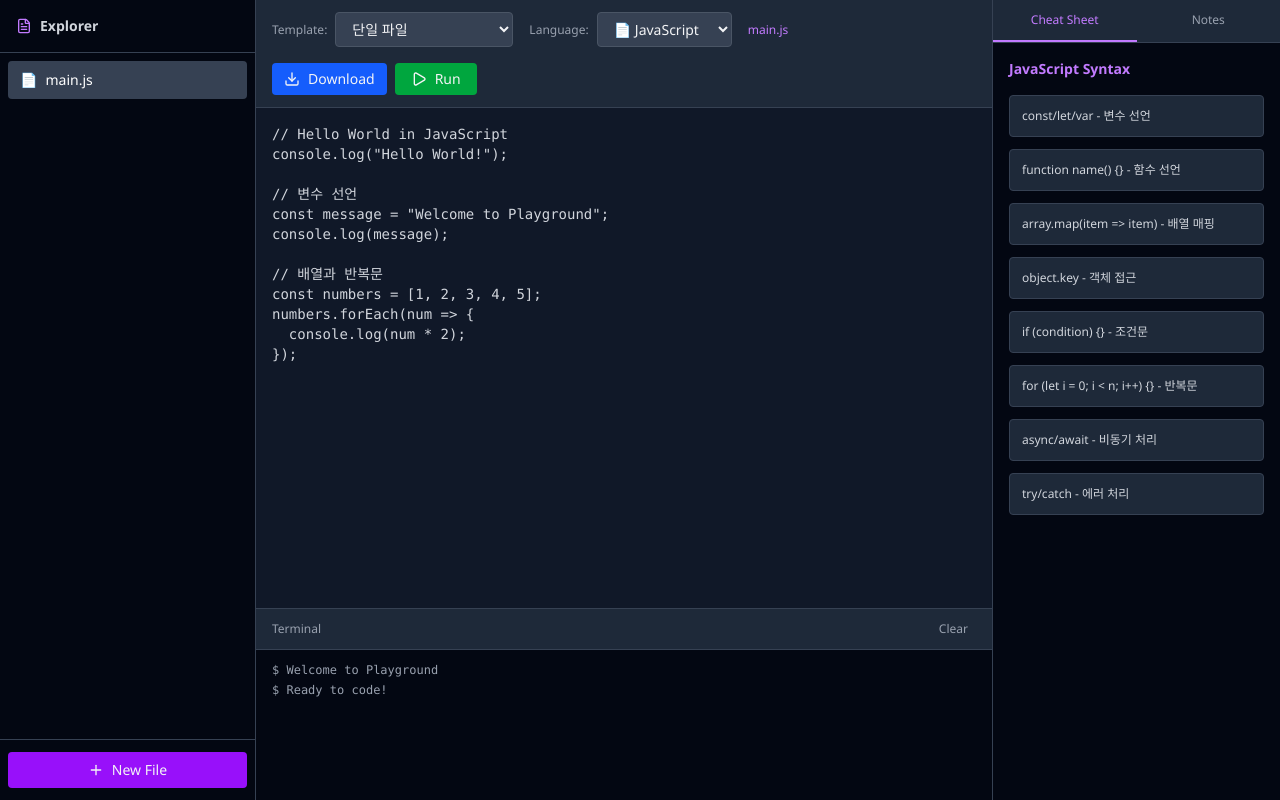
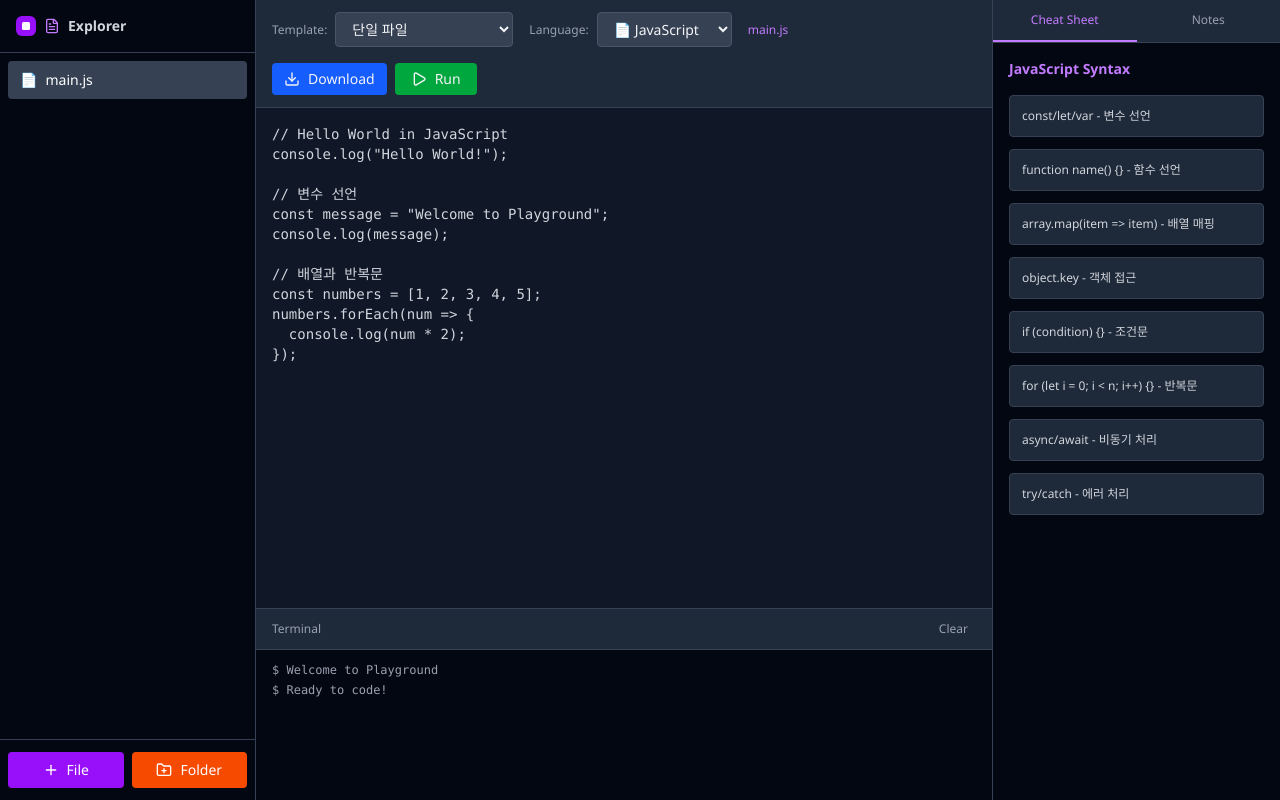
Before and after one commit to COBIP/COBIP_FE, a Next.js app: page /playground in a window 1280 px wide. Built offline with nearby package versions, Linux system fonts and the light colour scheme.

Commit message:
✨ feat: FileExplorer 폴더 트리 구조

```diff
--- a/src/features/playground-ide/components/FileExplorer.tsx
+++ b/src/features/playground-ide/components/FileExplorer.tsx
@@ -1,47 +1,55 @@
 'use client';
 
-import { FileText, Trash2, Plus } from 'lucide-react';
-import { type File } from '@/app/types/Playground';
+import Link from 'next/link';
+import { FileText, Folder as FolderIcon, ChevronRight, ChevronDown, Trash2, Plus, FolderPlus } from 'lucide-react';
+import { type File, type Folder } from '@/app/types/Playground';
 import { LANGUAGE_CONFIGS } from '@/data/Languages';
 
 interface FileExplorerProps {
   files: File[];
+  folders: Folder[];
   activeFileId: string;
   selectedTemplate: 'none' | string;
   onFileSelect: (fileId: string) => void;
   onFileDelete: (fileId: string) => void;
   onAddFile: () => void;
+  onAddFolder: () => void;
+  onDeleteFolder: (folderId: string) => void;
+  onToggleFolderExpansion: (folderId: string) => void;
+  isDarkMode: boolean;
 }
 
 export function FileExplorer({
   files,
+  folders,
   activeFileId,
   selectedTemplate,
   onFileSelect,
   onFileDelete,
   onAddFile,
+  onAddFolder,
+  onDeleteFolder,
+  onToggleFolderExpansion,
+  isDarkMode,
 }: FileExplorerProps) {
-  return (
-    <div className="w-64 border-r border-gray-700 flex flex-col bg-gray-950 shrink-0">
-      {/* 헤더 */}
-      <div className="px-4 py-4 border-b border-gray-700">
-        <h2 className="text-sm font-semibold text-gray-300 flex items-center gap-2">
-          <FileText size={16} className="text-purple-400" />
-          Explorer
-        </h2>
-      </div>
+  const rootFiles = files.filter((f) => !f.parentId);
 
-      {/* 파일 목록 */}
-      <div className="flex-1 overflow-y-auto">
-        <div className="px-2 py-2">
-          {files.map((file) => (
+  const getFilesInFolder = (folderId: string) => {
+    return files.filter((f) => f.parentId === folderId);
+  };
+
+  const renderFileItem = (file: File) => (
     <div
       key={file.id}
       onClick={() => onFileSelect(file.id)}
       className={`flex items-center justify-between px-3 py-2 rounded text-sm cursor-pointer transition-all group ${
         activeFileId === file.id
+          ? isDarkMode
             ? 'bg-gray-700 text-white'
-                  : 'text-gray-400 hover:bg-gray-800 hover:text-gray-300'
+            : 'bg-purple-100 text-purple-900'
+          : isDarkMode
+          ? 'text-gray-400 hover:bg-gray-800 hover:text-gray-300'
+          : 'text-gray-600 hover:bg-gray-100 hover:text-gray-900'
       }`}
     >
       <span className="flex items-center gap-2 flex-1 truncate">
@@ -53,25 +61,124 @@ export function FileExplorer({
           e.stopPropagation();
           onFileDelete(file.id);
         }}
-                className="p-1 hover:bg-red-600 rounded transition opacity-0 group-hover:opacity-100"
+        className={`p-1 rounded transition opacity-0 group-hover:opacity-100 ${isDarkMode ? 'hover:bg-red-600' : 'hover:bg-red-500'}`}
       >
         <Trash2 size={14} />
       </button>
     </div>
-          ))}
+  );
+
+  const renderFolderItem = (folder: Folder, level = 0) => {
+    const filesInFolder = getFilesInFolder(folder.id);
+
+    return (
+      <div key={folder.id}>
+        {/* 폴더 헤더 */}
+        <div
+          className={`flex items-center justify-between px-3 py-2 rounded text-sm transition-all group`}
+          style={{ paddingLeft: `${12 + level * 16}px` }}
+        >
+          <button
+            onClick={() => onToggleFolderExpansion(folder.id)}
+            className={`flex items-center gap-2 flex-1 cursor-pointer transition-colors ${isDarkMode ? 'text-gray-300 hover:text-gray-100' : 'text-gray-700 hover:text-gray-900'}`}
+          >
+            {folder.expanded ? (
+              <ChevronDown size={16} />
+            ) : (
+              <ChevronRight size={16} />
+            )}
+            <FolderIcon size={16} className={isDarkMode ? 'text-yellow-400' : 'text-yellow-500'} />
+            <span className="truncate">{folder.name}</span>
+          </button>
+          <button
+            onClick={() => onDeleteFolder(folder.id)}
+            className={`p-1 rounded transition opacity-0 group-hover:opacity-100 ${isDarkMode ? 'hover:bg-red-600' : 'hover:bg-red-500'}`}
+          >
+            <Trash2 size={14} />
+          </button>
+        </div>
+
+        {/* 폴더 내 파일 (확장 시) */}
+        {folder.expanded && (
+          <div className={isDarkMode ? 'bg-gray-800 bg-opacity-50' : 'bg-gray-100 bg-opacity-50'}>
+            {filesInFolder.length > 0 ? (
+              filesInFolder.map((file) =>
+                renderFileItem(file)
+              )
+            ) : (
+              <div
+                className={`px-3 py-2 text-xs italic ${isDarkMode ? 'text-gray-500' : 'text-gray-400'}`}
+                style={{ paddingLeft: `${12 + (level + 1) * 16}px` }}
+              >
+                폴더가 비어있습니다
+              </div>
+            )}
+          </div>
+        )}
+      </div>
+    );
+  };
+
+  return (
+    <div className={`w-64 border-r flex flex-col shrink-0 ${isDarkMode ? 'bg-gray-950 border-gray-700' : 'bg-gray-50 border-gray-200'}`}>
+      {/* 헤더 */}
+      <div className={`px-4 py-4 border-b ${isDarkMode ? 'border-gray-700' : 'border-gray-200'}`}>
+        <h2 className={`text-sm font-semibold flex items-center gap-2 ${isDarkMode ? 'text-gray-300' : 'text-gray-700'}`}>
+          {/* 로고: 클릭 시 메인 홈으로 이동 */}
+          <Link href="/main-home" className="flex items-center cursor-pointer hover:opacity-80 transition">
+            <div className={`w-5 h-5 rounded-md flex items-center justify-center ${isDarkMode ? 'bg-purple-600' : 'bg-purple-500'}`}>
+              <svg className="w-3 h-3 text-white" fill="none" viewBox="0 0 24 24" xmlns="http://www.w3.org/2000/svg">
+                <rect fill="currentColor" height="16" rx="3" width="16" x="4" y="4"></rect>
+                <circle cx="12" cy="12" fill="#f6f6f8" r="3"></circle>
+              </svg>
+            </div>
+          </Link>
+          <FileText size={16} className={isDarkMode ? 'text-purple-400' : 'text-purple-600'} />
+          Explorer
+        </h2>
+      </div>
+
+      {/* 파일 목록 */}
+      <div className="flex-1 overflow-y-auto">
+        <div className="px-2 py-2">
+          {/* 루트 파일들 */}
+          {rootFiles.map((file) => renderFileItem(file))}
+
+          {/* 폴더들 */}
+          {folders.map((folder) => renderFolderItem(folder))}
+
+          {/* 빈 상태 */}
+          {rootFiles.length === 0 && folders.length === 0 && (
+            <div className={`px-3 py-6 text-center text-xs ${isDarkMode ? 'text-gray-500' : 'text-gray-400'}`}>
+              파일이나 폴더를 추가해보세요
+            </div>
+          )}
         </div>
       </div>
 
-      {/* 파일 추가 버튼 (템플릿이 없을 때만) */}
+      {/* 추가 버튼 (템플릿이 없을 때만) */}
       {selectedTemplate === 'none' && (
-        <div className="px-2 py-3 border-t border-gray-700">
+        <div className={`px-2 py-3 border-t ${isDarkMode ? 'border-gray-700' : 'border-gray-200'}`}>
+          <div className="flex gap-2">
             <button
               onClick={onAddFile}
-            className="w-full flex items-center justify-center gap-2 px-3 py-2 bg-purple-600 hover:bg-purple-700 rounded text-sm font-medium transition"
+              className={`flex-1 flex items-center justify-center gap-2 px-3 py-2 rounded text-sm font-medium transition ${isDarkMode
+                ? 'bg-purple-600 hover:bg-purple-700 text-white'
+                : 'bg-purple-500 hover:bg-purple-600 text-white'}`}
             >
               <Plus size={16} />
-            New File
+              File
             </button>
+            <button
+              onClick={onAddFolder}
+              className={`flex-1 flex items-center justify-center gap-2 px-3 py-2 rounded text-sm font-medium transition ${isDarkMode
+                ? 'bg-orange-600 hover:bg-orange-700 text-white'
+                : 'bg-orange-500 hover:bg-orange-600 text-white'}`}
+            >
+              <FolderPlus size={16} />
+              Folder
+            </button>
+          </div>
         </div>
       )}
     </div>
```
Lines whose indentation alone changed are shown as unchanged.
